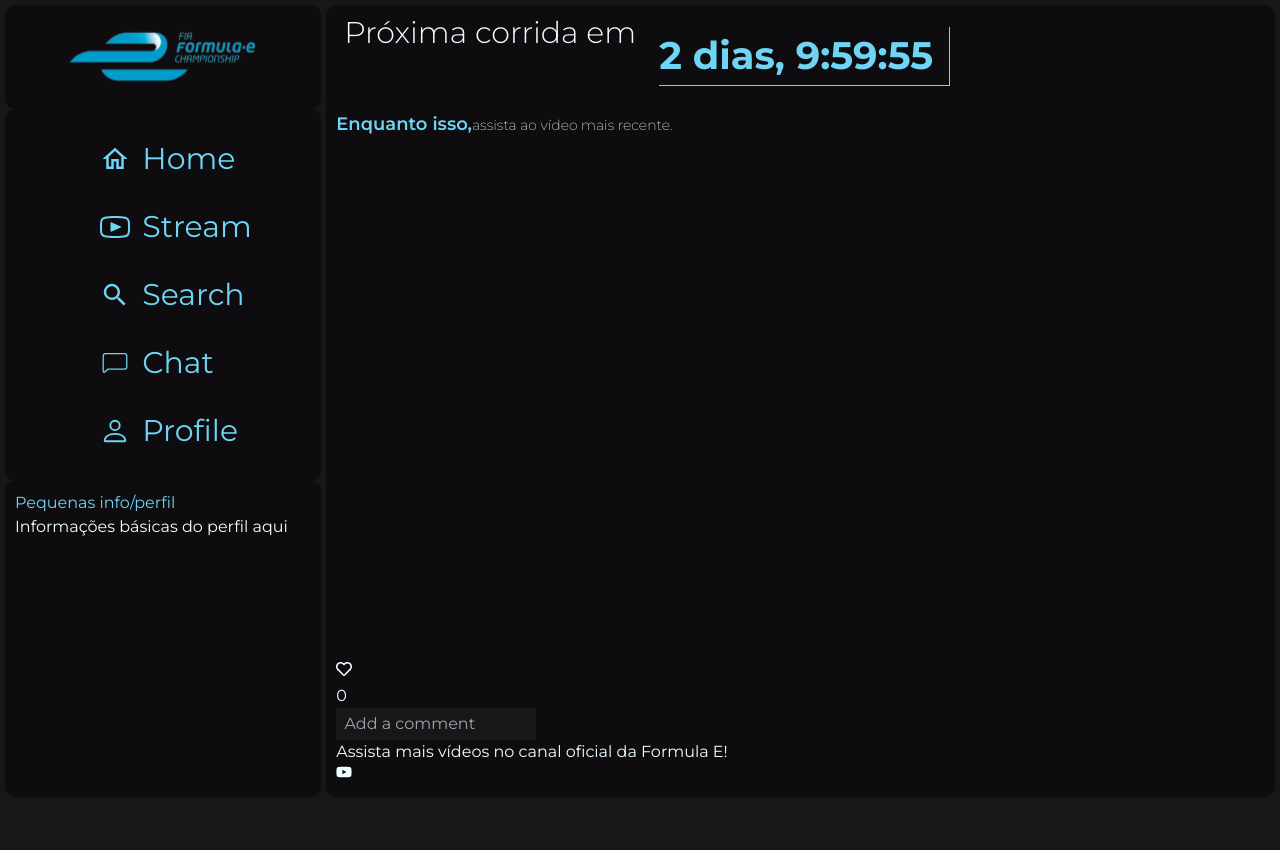
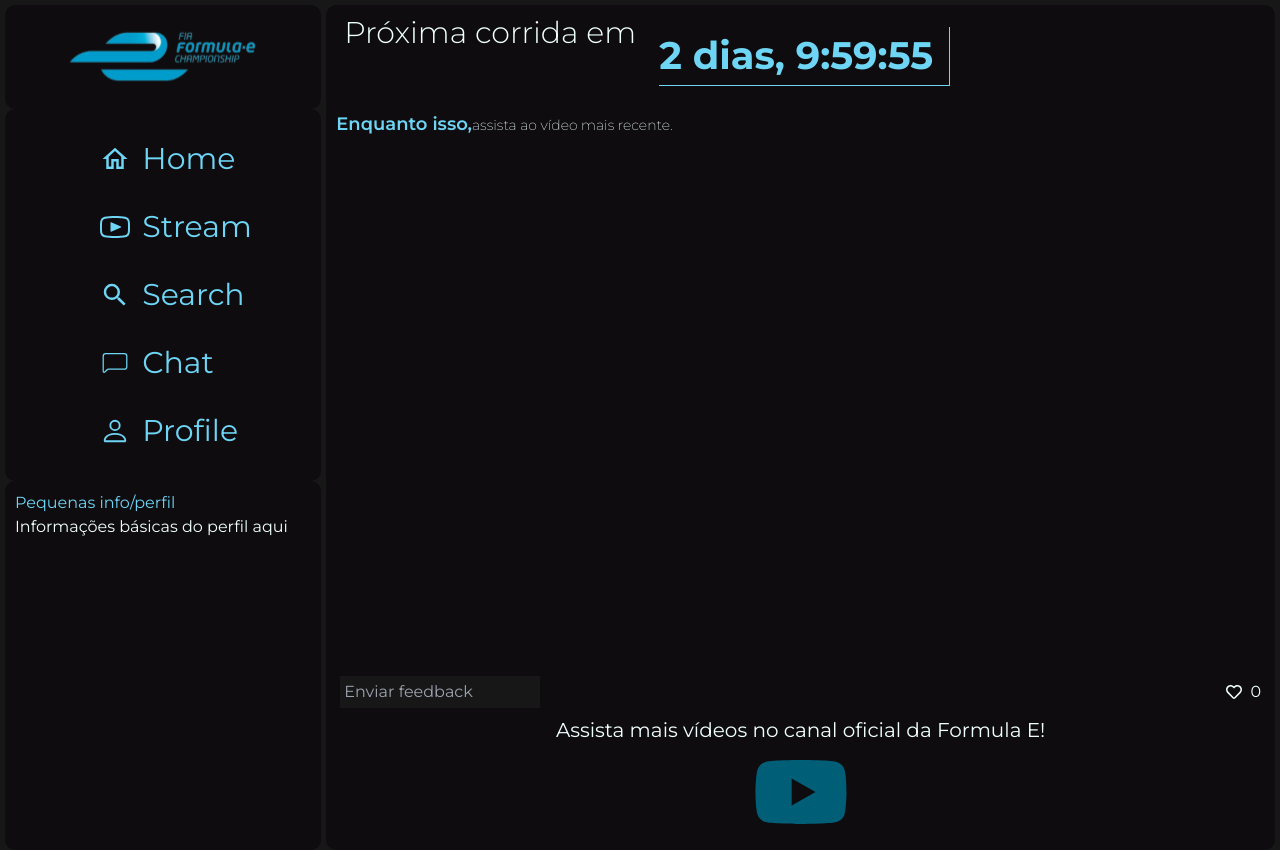
Before and after one commit to peguidotte/E-PitStop__React, a React (Vite) app: page /stream in a window 1280 px wide. Before the commit the page ends 805 px from the top, so only its background shows below. Built offline with nearby package versions, Linux system fonts and the light colour scheme.

Commit message:
Pequena modificação css stream

```diff
--- a/src/components/AuthForm.jsx
+++ b/src/components/AuthForm.jsx
@@ -93,13 +93,13 @@
                     return false;
                 }
 
-                if (username.length > 13){
+                // Validação para o username não ficar bizarramente grande, slc ngm merece estilizar isso
+                if (username.length > 15){
                     Swal.showValidationMessage(`Username muito grande (máx. 13 caracteres)`);
                     return false;
                 }
 
                 return {id: dataHoraInt, username, phone, email, password, team };
-
 
             }
         }).then((result) => {
--- a/src/pages/Stream.css
+++ b/src/pages/Stream.css
@@ -22,10 +22,13 @@
 .player-wrapper {
     position: relative;
     padding-top: 56.25%; /* 16:9 Aspect Ratio */
+
 }
 
 .react-player {
     position: absolute;
+    margin: 0 auto;
     top: 0;
-    left: 0;
+    left: 15%; /* Move the left edge of the player to the middle of the wrapper */
+
 }
--- a/src/pages/Stream.jsx
+++ b/src/pages/Stream.jsx
@@ -14,20 +14,20 @@
 
     window.addEventListener("resize", handleResize);
 
-    // Cleanup listener on component unmount
     return () => {
       window.removeEventListener("resize", handleResize);
     };
   }, []);
 
   // Verificações para o tamanho do vídeo baseado no tamanho da tela
+  // pq é impossivel estilizar isso com métodos normais
   const getPlayerSize = () => {
     if (windowWidth > 1024) {
-      return { width: "60%", height: "60%" }; // Computadores
+      return { width: "70%", height: "70%" };
     } else if (windowWidth > 640) {
-      return { width: "90%", height: "90%" }; // Tablets
+      return { width: "90%", height: "90%" };
     } else {
-      return { width: "100%", height: "100%" }; // Celulares
+      return { width: "100%", height: "100%" };
     }
   };
 
@@ -35,7 +35,7 @@
 
   const initialLikes = localStorage.getItem("likes")
     ? parseInt(localStorage.getItem("likes"))
-    : 0;
+    : 0 ;
   const [likes, setLikes] = useState(initialLikes);
   const [liked, setLiked] = useState(localStorage.getItem("liked") === "true");
   const [comments, setComments] = useState([]);
@@ -106,8 +106,8 @@
         </h1>
         <h2 className="text-azul-claro text-[2.4rem] ml-2 self-center font-bold z-10 border-azul-claro border-b border-r pr-4">{`${days} dias, ${hours}:${minutes}:${seconds}`}</h2>
       </header>
-      <main className="stream">
-        <h2 className="text-sm  font-extralight">
+      <main className="flex flex-col gap-2 justify-center">
+        <h2 className="text-sm font-extralight">
           <span className="text-azul-claro text-lg font-semibold">
             Enquanto isso,
           </span>
@@ -122,7 +122,15 @@
             height={playerSize.height}
           />
         </div>
-        <button onClick={handleLike} className="text">
+        <div className="flex justify-between gap-2 px-1 items-center ">
+          <input
+            className="bg-cinza p-1"
+            type="text"
+            onSubmit={handleComment}
+            placeholder="Enviar feedback"
+          />
+          <div className="flex gap-2">
+            <button onClick={handleLike}>
               <CSSTransition in={liked} timeout={500} classNames="like-transition">
                 {liked ? (
                   <FaHeart className="like likeicon" />
@@ -132,19 +140,12 @@
               </CSSTransition>
             </button>
             <p>{likes}</p>
-        <input
-          className="bg-cinza p-1"
-          type="text"
-          onSubmit={handleComment}
-          placeholder=" Add a comment"
-        />
-        <div>
-          {comments.map((comment, index) => (
-            <p key={index}>{comment}</p>
-          ))}
           </div>
-        <h2>Assista mais vídeos no canal oficial da Formula E!</h2>
-        <FaYoutube />
+        </div>
+        <div className="flex flex-col items-center ">
+          <h2 className="text-xl text-center">Assista mais vídeos no canal oficial da Formula E!</h2>
+          <FaYoutube className="text-8xl text-azul-marinho hover:text-azul-claro"/>
+        </div>
       </main>
     </>
   );
```
Lines whose indentation alone changed are shown as unchanged.
